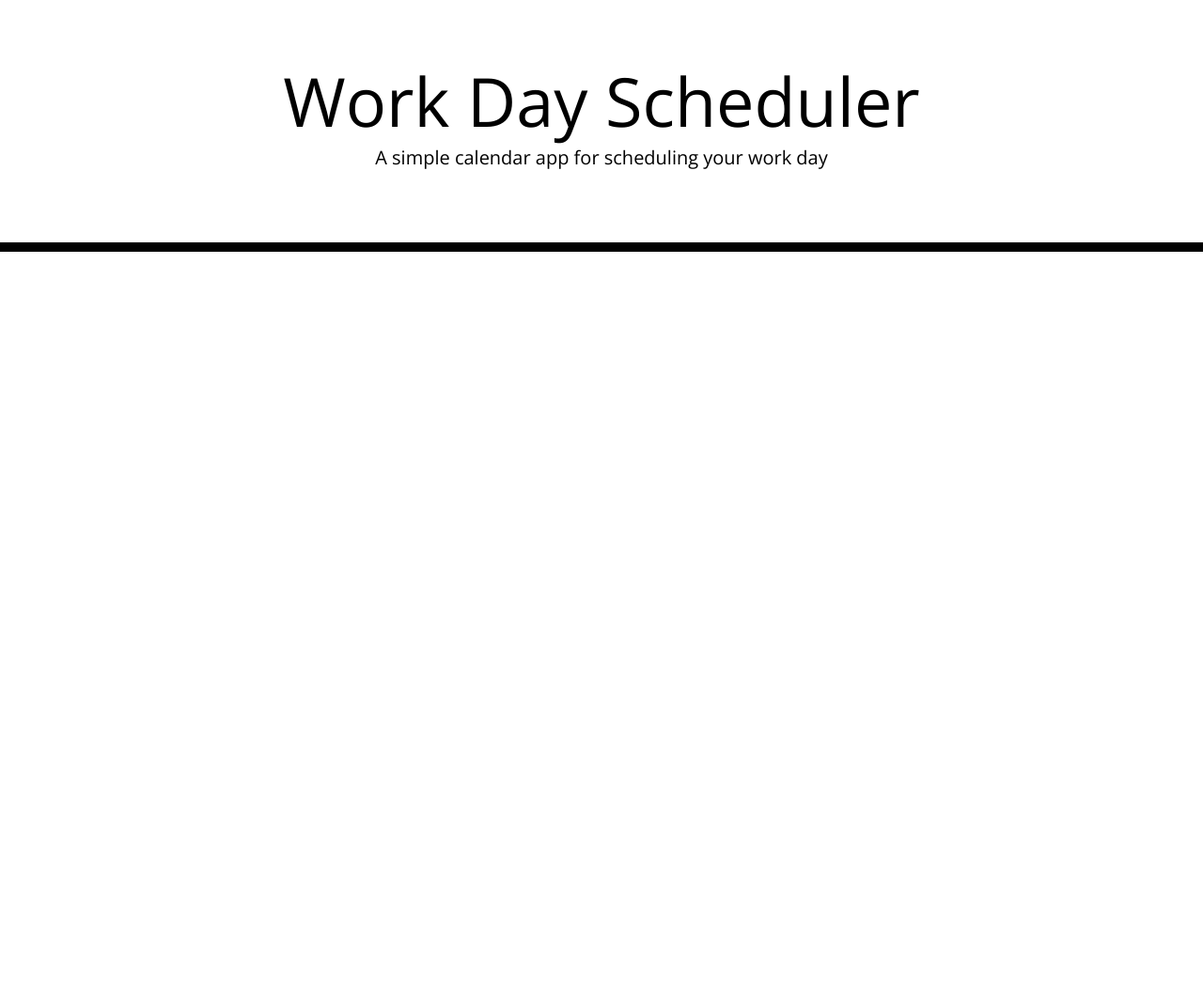
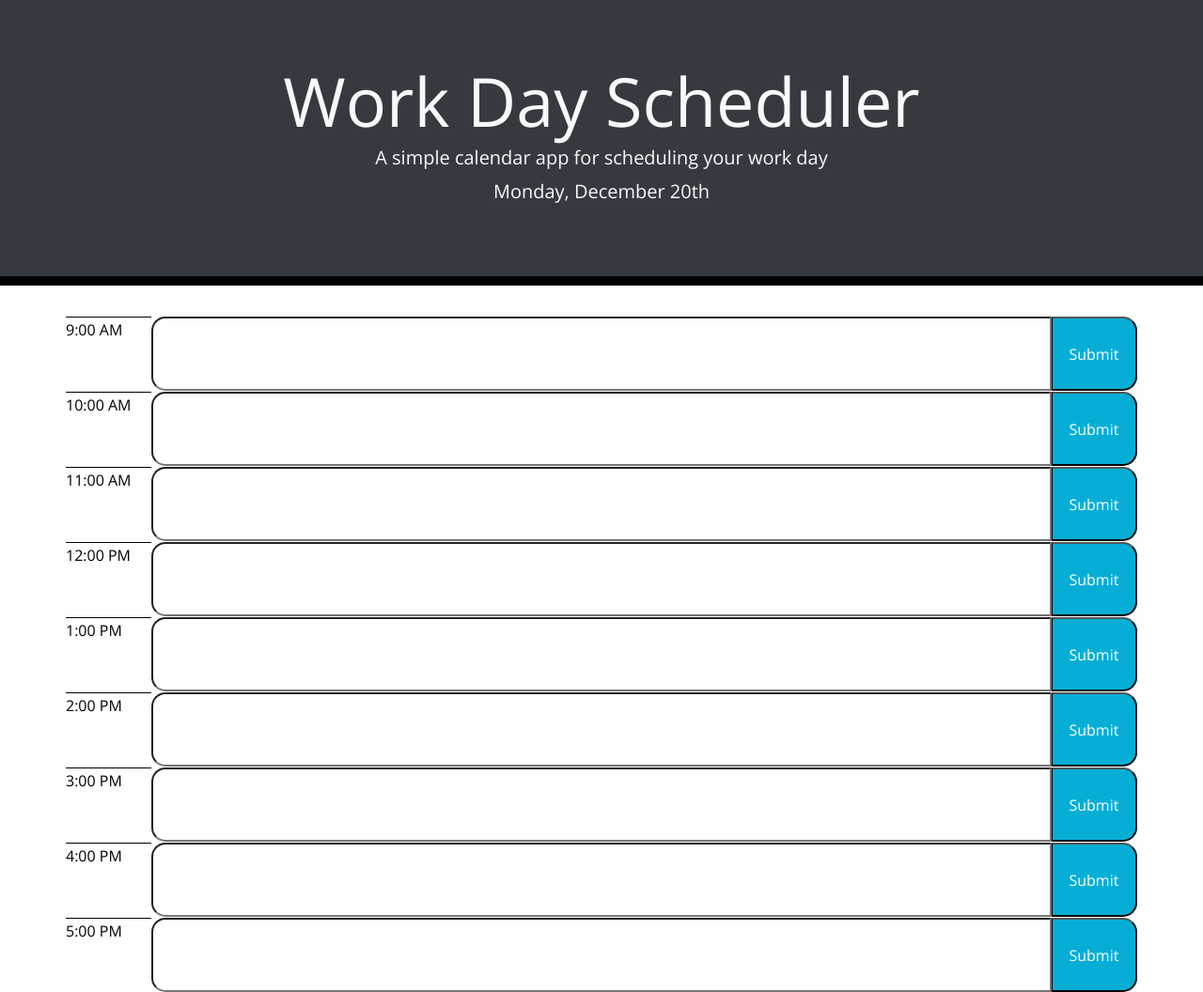
Before and after one commit to seankral/work-day-scheduler, a plain HTML site: page index.html in a window 1280 px wide. Shown: the whole page at 94% size. Before the commit the page ends 800 px from the top, so only its background shows below. Drawn offline with nearby package versions, Linux system fonts and the light colour scheme; a web font is replaced by a local one.

Commit message:
created form elements to hold task data

```diff
--- a/assets/css/style.css
+++ b/assets/css/style.css
@@ -27,7 +27,9 @@ textarea{
 
 .time-block{
   text-align: center;
-  border-radius: 15px;
+  border-top-left-radius: 15px;
+  border-bottom-left-radius: 15px;
+  flex: 1;
 }
 
 .row {
@@ -39,7 +41,9 @@ textarea{
 .hour {
   background-color: #ffffff;
   color: #000000;
-  border-top: 1px dashed #000000;
+  border-top: 1px solid #000000;
+  width: 8%;
+  padding-top: 5px;
 }
 
 .past {
@@ -63,6 +67,7 @@ textarea{
   border-bottom-right-radius: 15px;
   background-color: #06AED5;
   color: white;
+  width: 8%;
 }
 
 .saveBtn i:hover {
--- a/assets/js/script.js
+++ b/assets/js/script.js
@@ -1 +1,49 @@
-console.log("it works")
+var timeBlocks = [];
+var tasks = [];
+
+var startTime = moment().hour(9).minute(0).seconds(0);
+var endTime = moment().hour(17);
+
+
+while (startTime <= endTime) {
+    timeBlocks.push(startTime.clone().format("LT"));
+    startTime.add(1, "hours")
+}
+
+$("#currentDay").text(moment().format("dddd, MMMM Do"))
+
+var createTimeBlocks = function(event) {
+    for ( var i = 0; i < timeBlocks.length; i++) {
+
+        var $form = $("<form>")
+        $(".container").append($form)
+
+        var $div = $("<div>", {"class": "row"})
+        $($form).append($div)
+
+        var $p = $("<p>", {"class": "hour"})
+        .text(timeBlocks[i])
+        $($div).append($p)
+
+        var $input = $("<input>").attr({type: "text", class: "time-block"})
+        $($div).append($input)
+
+        var $btn = $("<input>").attr({id: "save", type: "submit", class: "saveBtn"})
+        $($div).append($btn)
+    }
+
+    $(".container").on("click", "#save", function(event) {
+        var inputVal = {
+            inputValue: $('.time-block').val()
+        }
+        event.preventDefault();
+        saveInput(inputVal)
+    })
+}
+
+var saveInput = function(input) {
+    tasks.push(input)
+    console.log(tasks)
+}
+
+createTimeBlocks();
--- a/index.html
+++ b/index.html
@@ -14,16 +14,14 @@
       integrity="sha384-50oBUHEmvpQ+1lW4y57PTFmhCaXp0ML5d60M1M7uH2+nqUivzIebhndOJK28anvf"
       crossorigin="anonymous"
     />
-    <link
-      href="https://fonts.googleapis.com/css?family=Open+Sans&display=swap"
-      rel="stylesheet"
-    />
+    <link rel="stylesheet"href="https://fonts.googleapis.com/css?family=Open+Sans&display=swap"/>
+    <link rel="stylesheet" href="https://cdnjs.cloudflare.com/ajax/libs/open-iconic/1.1.1/font/css/open-iconic-bootstrap.min.css"/>
     <link rel="stylesheet" href="./assets/css/style.css" />
     <title>Work Day Scheduler</title>
   </head>
 
   <body>
-    <header class="jumbotron">
+    <header class="jumbotron bg-dark text-light">
       <h1 class="display-3">Work Day Scheduler</h1>
       <p class="lead">A simple calendar app for scheduling your work day</p>
       <p id="currentDay" class="lead"></p>
```
